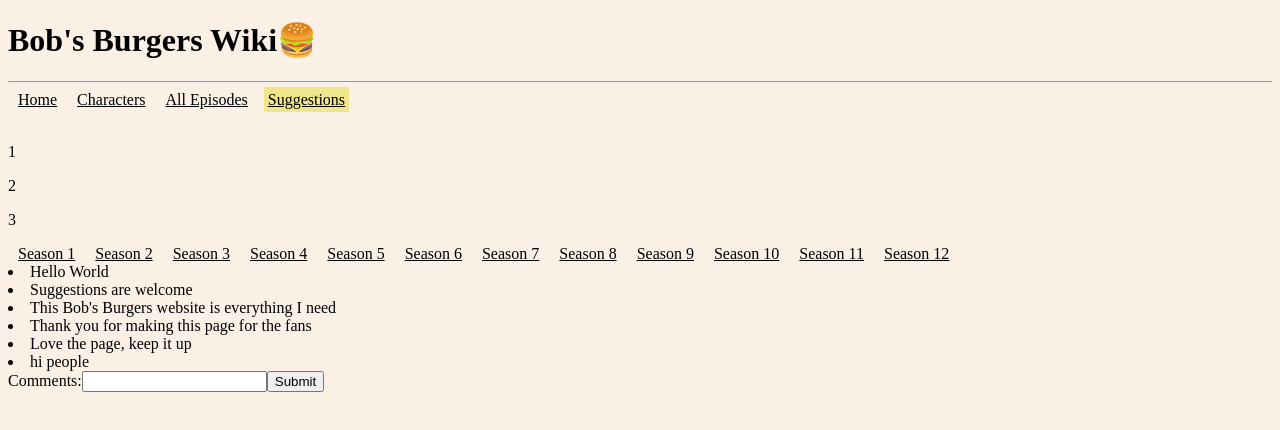
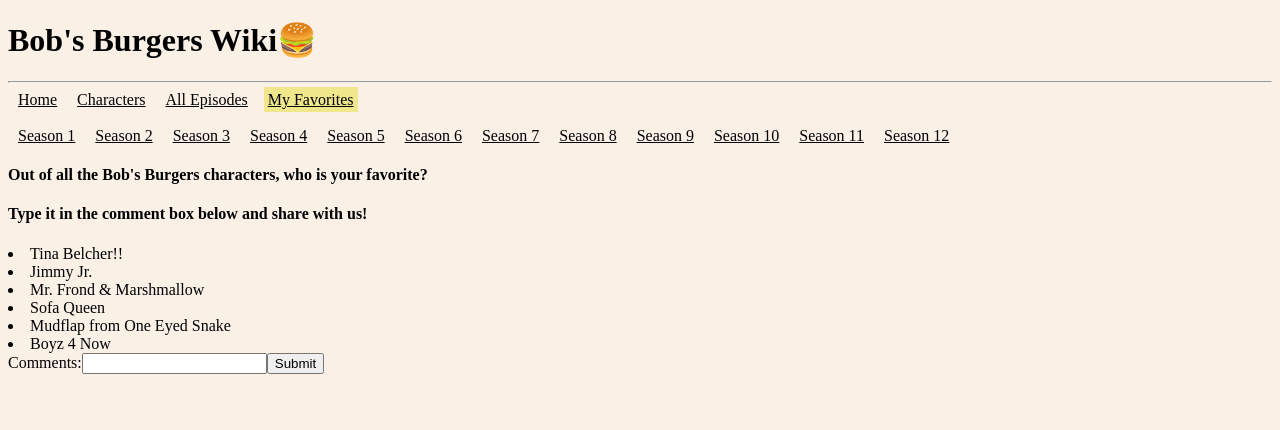
Before and after one commit to hkggerry/Phase-2-Bobs-Burgers-Wiki, a React (Create React App) app: page /suggestionbox in a window 1280 px wide. Shown: the top 430 px of the page. Built offline with nearby package versions, Linux system fonts and the light colour scheme; data requests are answered from the project's data file.

Commit message:
Deleted semantic ui and updated the suggestion box to 'My Favorites

```diff
--- a/src/components/CharacterList.js
+++ b/src/components/CharacterList.js
@@ -1,10 +1,8 @@
 import React from "react";
-// import { Card } from "semantic-ui-react";
 
 function CharacterList( {data} ){
 
     return (
-        // <Card>
         <div className="character">
             <div className="image">
                 <img src={data.image} alt={data.name} height="300px" />
@@ -15,7 +13,6 @@
                 <p>{data.occupation}</p>
             </div>
         </div>
-        // </Card>
     )
 }
 
--- a/src/components/Characters.js
+++ b/src/components/Characters.js
@@ -1,6 +1,5 @@
 import React from "react";
 import CharacterList from "./CharacterList"
-// import { Card } from "semantic-ui-react";
 
 function Characters( {data, setSearchTerm, searchTerm} ) {
 
@@ -20,11 +19,9 @@
             value={searchTerm}
             onChange={(e) => setSearchTerm(e.target.value)} />
         </form>
-        {/* <Card.Group itemsPerRow={6}> */}
         <div className="container">
         {characterData}
         </div>
-        {/* </Card.Group> */}
     </div>
     )
 }
--- a/src/components/NavBar.js
+++ b/src/components/NavBar.js
@@ -16,9 +16,9 @@
     <NavLink to="/" exact style={linkStyles} activeStyle={{background:"khaki"}}>Home</NavLink>
     <NavLink to="/characters" exact style={linkStyles} activeStyle={{background:"khaki"}}>Characters</NavLink>
     <NavLink to="/episodes" exact style={linkStyles} activeStyle={{background:"khaki"}}>All Episodes</NavLink>
-    <NavLink to="/suggestionbox" exact style={linkStyles} activeStyle={{background:"khaki"}}>Suggestions</NavLink>
+    <NavLink to="/suggestionbox" exact style={linkStyles} activeStyle={{background:"khaki"}}>My Favorites</NavLink>
     <div><br /></div>
-    {[1,2,3].map((n)=> <p>{n}</p>)}
+    {/* {[1,2,3].map((n)=> <p>{n}</p>)} */}
     <NavLink to="/season1" exact style={linkStyles} activeStyle={{background:"khaki"}}>Season 1</NavLink>
     <NavLink to="/season2" exact style={linkStyles} activeStyle={{background:"khaki"}}>Season 2</NavLink>
     <NavLink to="/season3" exact style={linkStyles} activeStyle={{background:"khaki"}}>Season 3</NavLink>
--- a/src/components/SuggestionBox.js
+++ b/src/components/SuggestionBox.js
@@ -21,6 +21,8 @@
 
     return (
         <div>
+          <h4>Out of all the Bob's Burgers characters, who is your favorite?</h4>
+          <h4>Type it in the comment box below and share with us!</h4>
             {suggestionList}
         <form className="NewItem" onSubmit={handleSubmit}>
       <label>
--- a/src/index.js
+++ b/src/index.js
@@ -2,7 +2,6 @@
 import ReactDOM from "react-dom";
 import { BrowserRouter as Router } from "react-router-dom";
 import "./index.css";
-// import "semantic-ui-css/semantic.min.css";
 import App from "./components/App";
 
 ReactDOM.render(
```
Also changed, not shown: db.json.
